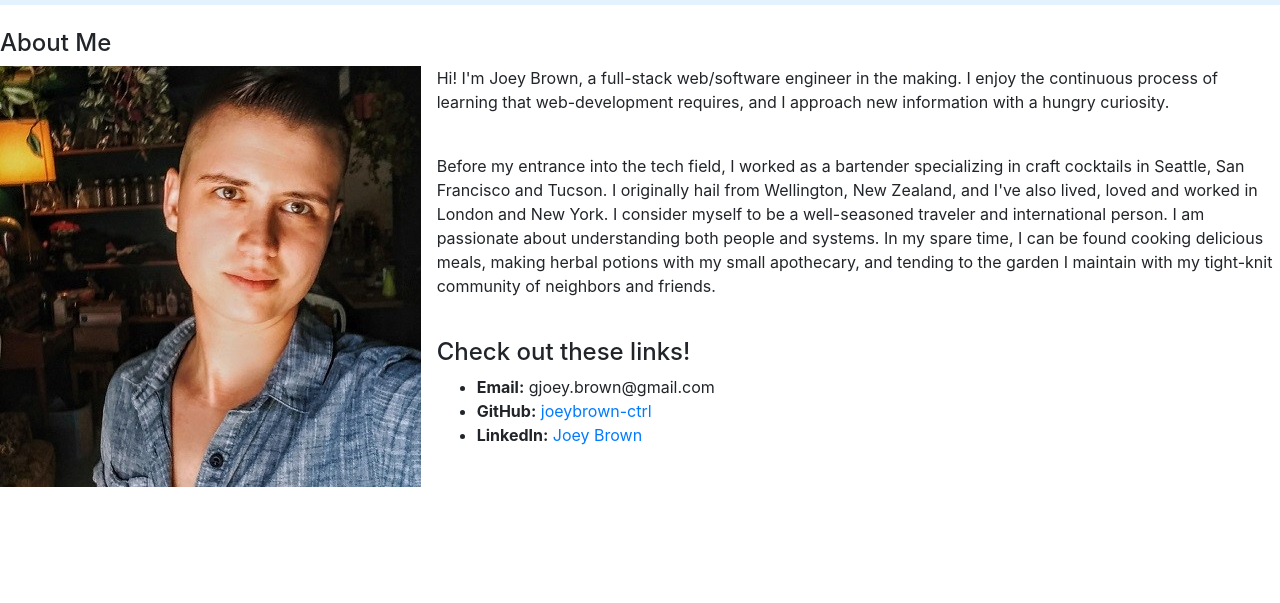
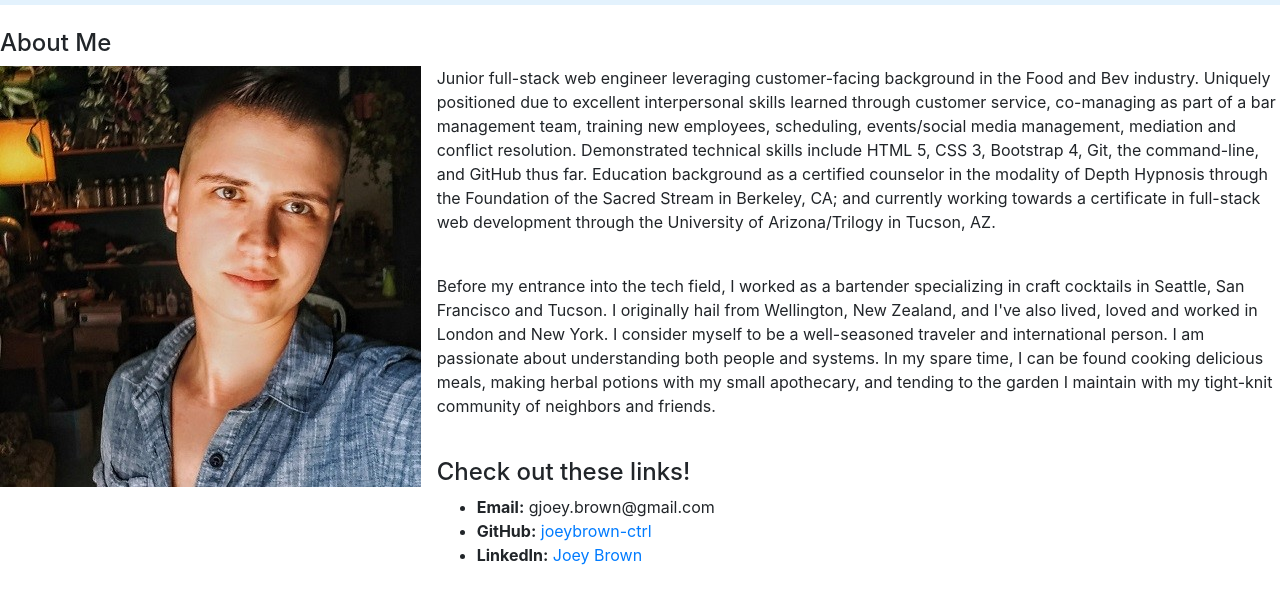
Before and after one commit to joeybrown-ctrl/joeybrown-ctrl.github.io, a plain HTML site: page index.html in a window 1280 px wide. Shown: the part 51-654 px from the top of the page. Drawn offline with nearby package versions, Linux system fonts and the light colour scheme.

Commit message:
updated about me to include my brand statement.

```diff
--- a/index.html
+++ b/index.html
@@ -53,15 +53,25 @@
 
             <div class="col-sm-8">
                 <p>
-                    Hi! I'm Joey Brown, a full-stack web/software engineer in the making. I enjoy the continuous process of learning that
-                    web-development requires, and I approach new information with a hungry curiosity.
+                    Junior full-stack web engineer leveraging customer-facing background in the Food and Bev industry.
+                    Uniquely positioned due to excellent interpersonal skills learned through customer service,
+                    co-managing as part of a bar management team, training new employees, scheduling, events/social
+                    media management, mediation and conflict resolution. Demonstrated technical skills include HTML 5,
+                    CSS 3, Bootstrap 4, Git, the command-line, and GitHub thus far. Education background as a certified counselor
+                    in the modality of Depth Hypnosis through the Foundation of the Sacred Stream in Berkeley, CA; and
+                    currently working towards a certificate in full-stack web development through the University of
+                    Arizona/Trilogy in Tucson, AZ.
                 </p>
                 <br>
                 <p>
-                    Before my entrance into the tech field, I worked as a bartender specializing in craft cocktails in Seattle, San Francisco
-                    and Tucson. I originally hail from Wellington, New Zealand, and I've also lived, loved and worked in London and New York.
-                    I consider myself to be a well-seasoned traveler and international person. I am passionate about understanding both people
-                    and systems. In my spare time, I can be found cooking delicious meals, making herbal potions with my small apothecary, and
+                    Before my entrance into the tech field, I worked as a bartender specializing in craft cocktails in
+                    Seattle, San Francisco
+                    and Tucson. I originally hail from Wellington, New Zealand, and I've also lived, loved and worked in
+                    London and New York.
+                    I consider myself to be a well-seasoned traveler and international person. I am passionate about
+                    understanding both people
+                    and systems. In my spare time, I can be found cooking delicious meals, making herbal potions with my
+                    small apothecary, and
                     tending to the garden I maintain with my tight-knit community of neighbors and friends.
                 </p>
                 <br>
@@ -71,7 +81,8 @@
                 <ul>
                     <li><strong>Email:</strong> gjoey.brown@gmail.com</li>
                     <li><strong>GitHub:</strong><a href="https://github.com/joeybrown-ctrl"> joeybrown-ctrl</a></li>
-                    <li><strong>LinkedIn:</strong><a href="https://www.linkedin.com/in/joey-brown-97677a1a8/"> Joey Brown</a></li>
+                    <li><strong>LinkedIn:</strong><a href="https://www.linkedin.com/in/joey-brown-97677a1a8/"> Joey
+                            Brown</a></li>
                 </ul>
             </div>
 
```
